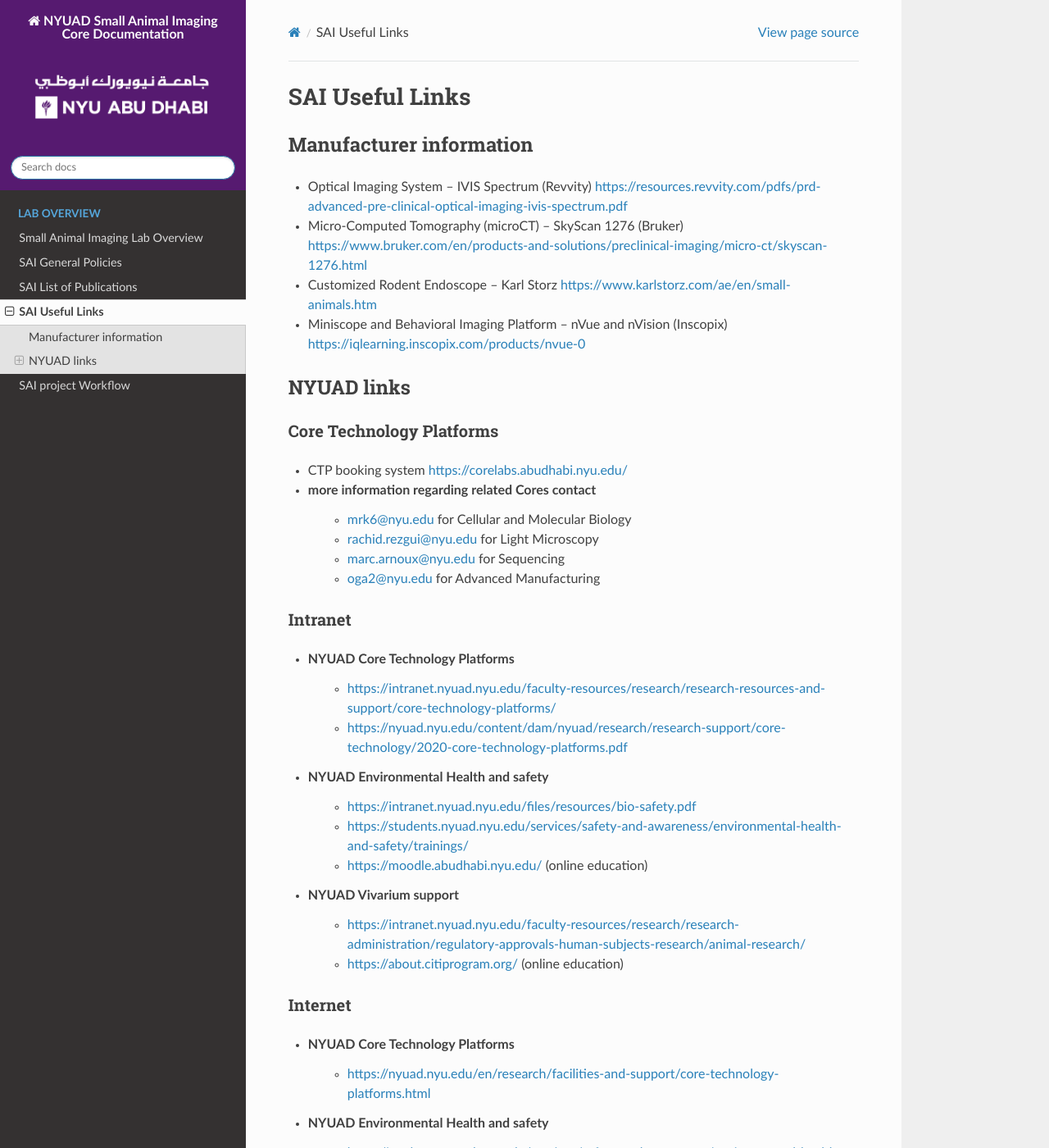
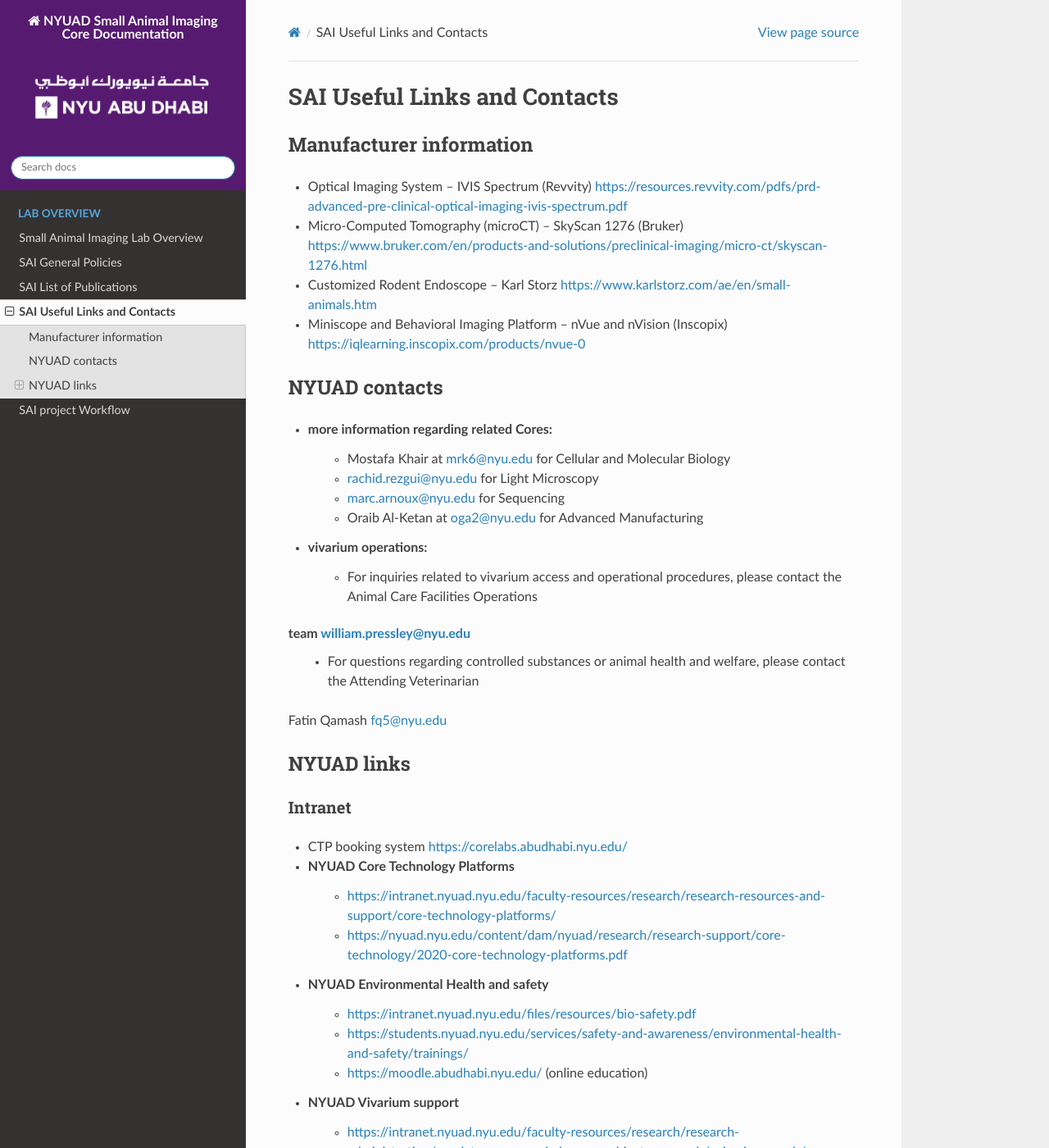
Before and after one commit to BioMedicalImaging-Core-NYUAD/smallanimalimaging-lab-documentation, a Sphinx documentation site: the page built from docs/source/SAI_useful_links.rst, in a window 1280 px wide and 1400 px high. Shown: the whole window at 82% size. Built offline with Sphinx 7.4.7 and the Read the Docs theme 3.1.0, drawn with Linux system fonts in a browser that asks for light colours.

Commit message:
text check

```diff
--- a/docs/source/SAI_lab_overview.rst
+++ b/docs/source/SAI_lab_overview.rst
@@ -9,11 +9,9 @@
 
 SAI Capabilities and Services
 *****************************
-
 Imaging equipment
 =================
 The SAI core facility houses the following advanced imaging systems:
-
 - Optical Imaging System – IVIS Spectrum (Revvity)
 - Micro-Computed Tomography (microCT) – SkyScan 1276 (Bruker)
 - Customized Rodent Endoscope – Karl Storz
--- a/docs/source/SAI_useful_links.rst
+++ b/docs/source/SAI_useful_links.rst
@@ -1,29 +1,32 @@
-SAI Useful Links
-################
+SAI Useful Links and Contacts
+#############################
 
 Manufacturer information
 ************************
-
 - Optical Imaging System – IVIS Spectrum (Revvity) https://resources.revvity.com/pdfs/prd-advanced-pre-clinical-optical-imaging-ivis-spectrum.pdf
 - Micro-Computed Tomography (microCT) – SkyScan 1276 (Bruker) https://www.bruker.com/en/products-and-solutions/preclinical-imaging/micro-ct/skyscan-1276.html
 - Customized Rodent Endoscope – Karl Storz https://www.karlstorz.com/ae/en/small-animals.htm
 - Miniscope and Behavioral Imaging Platform – nVue and nVision (Inscopix) https://iqlearning.inscopix.com/products/nvue-0
 
 
+NYUAD contacts
+**************
+- more information regarding related Cores:
+    - Mostafa Khair at mrk6@nyu.edu for Cellular and Molecular Biology
+    - rachid.rezgui@nyu.edu for Light Microscopy
+    - marc.arnoux@nyu.edu for Sequencing
+    - Oraib Al-Ketan at oga2@nyu.edu for Advanced Manufacturing
+- vivarium operations:
+    - For inquiries related to vivarium access and operational procedures, please contact the Animal Care Facilities Operations
+team william.pressley@nyu.edu
+    - For questions regarding controlled substances or animal health and welfare, please contact the Attending Veterinarian
+Fatin Qamash fq5@nyu.edu
+
 NYUAD links
 ***********
-
-Core Technology Platforms
-=========================
-- CTP booking system https://corelabs.abudhabi.nyu.edu/
-- more information regarding related Cores contact
-    - mrk6@nyu.edu for Cellular and Molecular Biology
-    - rachid.rezgui@nyu.edu for Light Microscopy
-    - marc.arnoux@nyu.edu for Sequencing
-    - oga2@nyu.edu for Advanced Manufacturing
-
 Intranet
 ========
+- CTP booking system https://corelabs.abudhabi.nyu.edu/
 - NYUAD Core Technology Platforms
     - https://intranet.nyuad.nyu.edu/faculty-resources/research/research-resources-and-support/core-technology-platforms/
     - https://nyuad.nyu.edu/content/dam/nyuad/research/research-support/core-technology/2020-core-technology-platforms.pdf
@@ -34,6 +37,7 @@
 - NYUAD Vivarium support
     - https://intranet.nyuad.nyu.edu/faculty-resources/research/research-administration/regulatory-approvals-human-subjects-research/animal-research/
     - https://about.citiprogram.org/ (online education)
+    -
 
 Internet
 ========
```
Also changed, not shown: docs/source/SAI_general_policies.rst (+7 -3 lines), docs/source/index.rst (+8 -14 lines).
